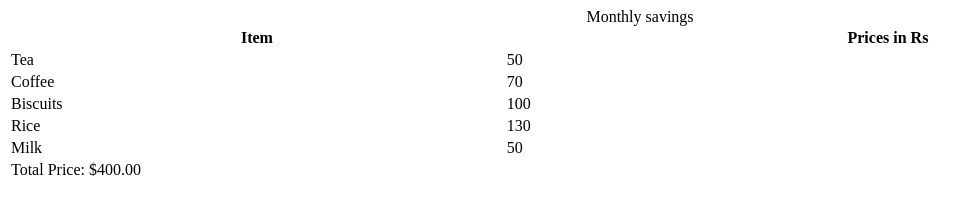
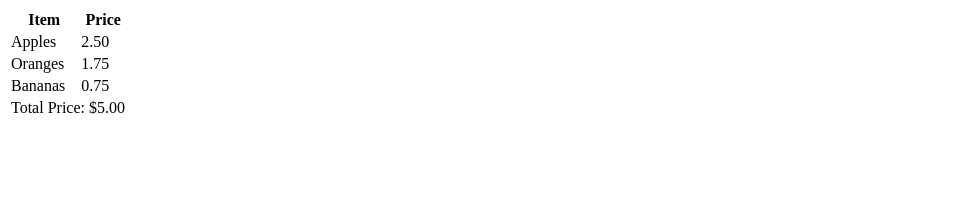
Before and after one commit to acciojob/grofers-checkout-ashwanimaurya85, a website: page main.html in a window 1280 px wide. Shown: the whole page, without its empty margins (0-980 px from the left). Drawn offline with Linux system fonts and the light colour scheme.

Commit message:
created a submission

```diff
--- a/main.html
+++ b/main.html
@@ -8,7 +8,7 @@
 
 <body>
     <!-- the entire body must be written by student -->
-    <table id="grocery-table" style="width: 100%">
+<!-- <table id="grocery-table" style="width: 100%">
     <caption>
       Monthly savings
     </caption>
@@ -36,7 +36,28 @@
       <td class="item">Milk</td>
       <td class="price">50</td>
     </tr>
+  </table>-->
+
+	<table id="grocery-table">
+    <tr>
+      <th>Item</th>
+      <th>Price</th>
+    </tr>
+    <tr class="item">
+      <td>Apples</td>
+      <td class="prices">2.50</td>
+    </tr>
+    <tr class="item">
+      <td>Oranges</td>
+      <td class="prices">1.75</td>
+    </tr>
+    <tr class="item">
+      <td>Bananas</td>
+      <td class="prices">0.75</td>
+    </tr>
   </table>
+
+
     <script type="text/javascript" src="./script.js">
 </script>
 
--- a/script.js
+++ b/script.js
@@ -1,5 +1,5 @@
  function calculateTotalPrice() {
-      const priceElements = document.querySelectorAll('.price');
+      const priceElements = document.querySelectorAll('.prices');
       let total = 0;
 
       priceElements.forEach(priceElement => {
```
